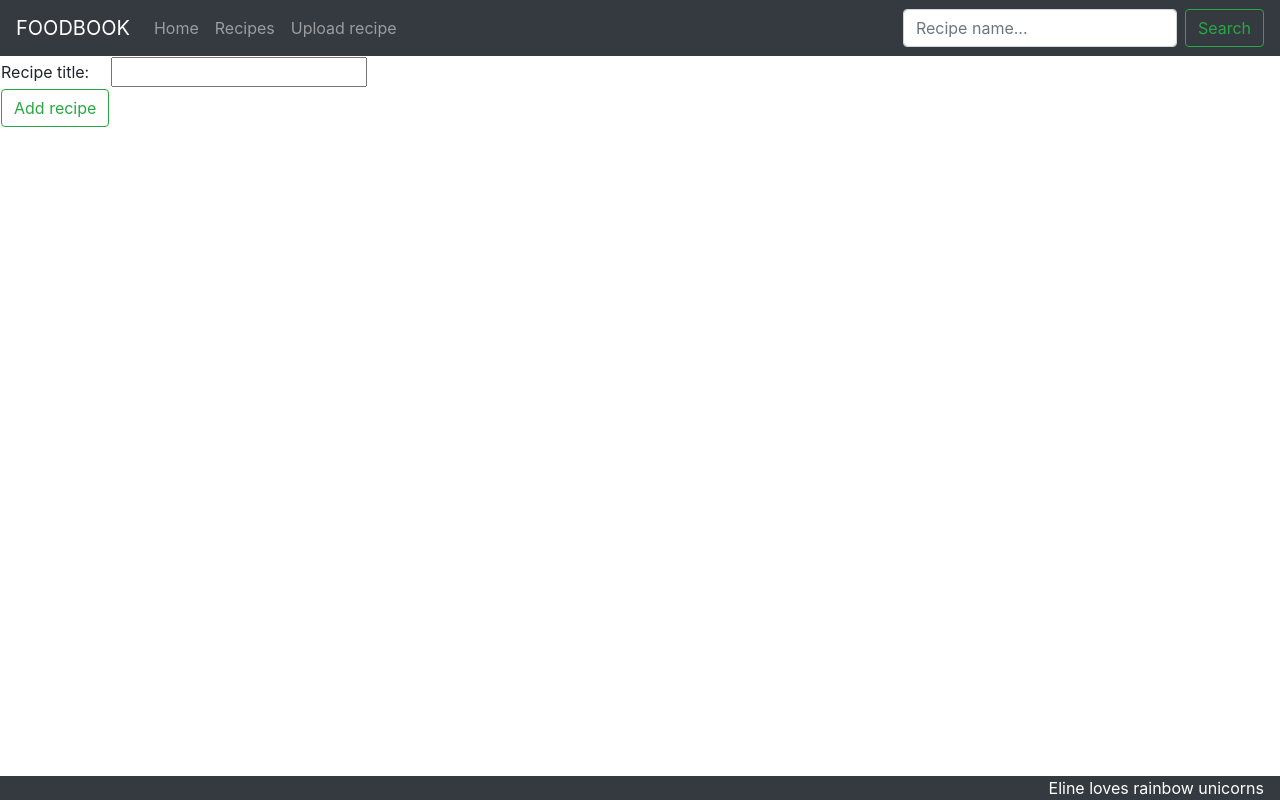
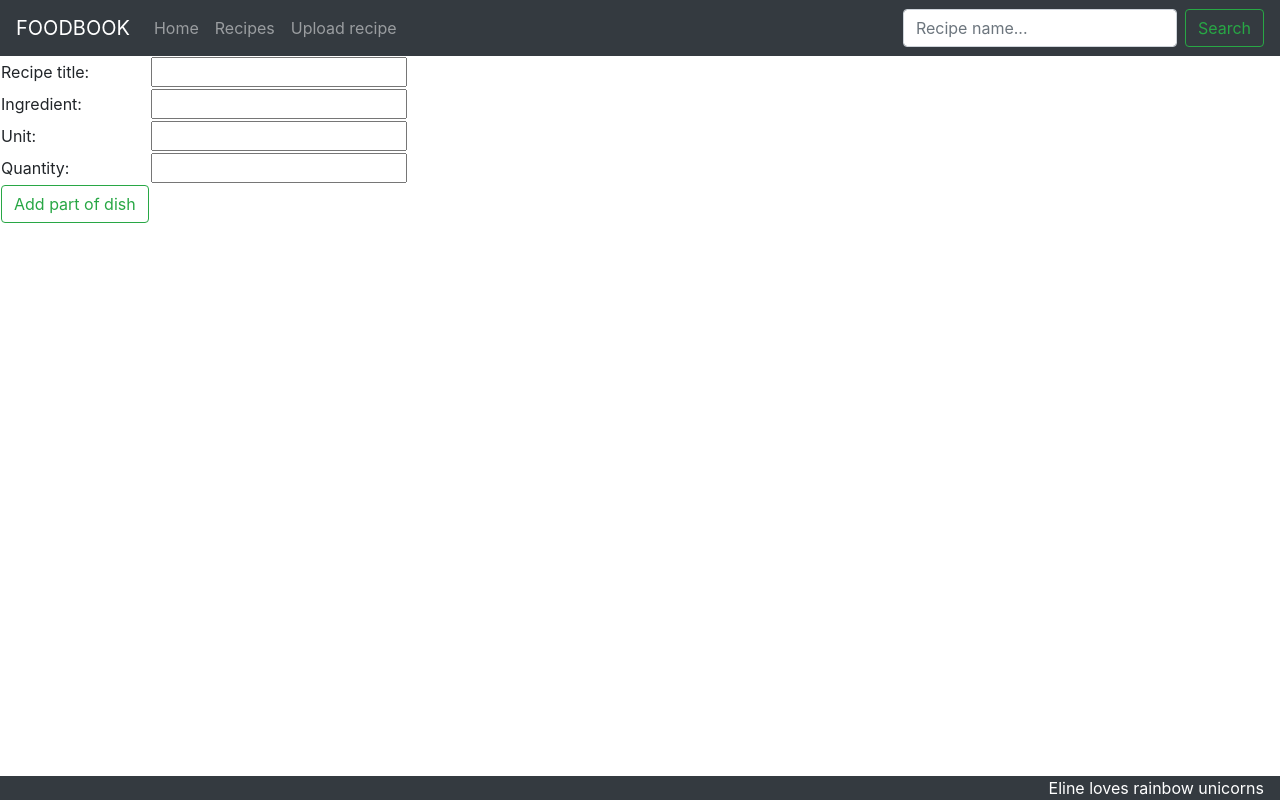
Before and after one commit to Goedendag1994/FoodBookFront, an Angular app: page /upload-recipe in a window 1280 px wide. Built offline with nearby package versions, Linux system fonts and the light colour scheme.

Commit message:
Seventeenth commit

```diff
--- a/src/app/recipe/recipe.component.ts
+++ b/src/app/recipe/recipe.component.ts
@@ -43,4 +43,10 @@ export class RecipeComponent implements OnInit {
       }
 
 
+
+
+
+
+
+
 }
--- a/src/app/upload-recipe/upload-recipe.component.html
+++ b/src/app/upload-recipe/upload-recipe.component.html
@@ -4,9 +4,26 @@
         <td>Recipe title: </td>
         <td><input type="text" [(ngModel)]="recipeTitle"></td>
     </tr>
-
-    <tr><td><button class="btn btn-outline-success my-2 my-sm-0"
-        (click)="addRecipe()">Add recipe</button></td></tr>
+    <tr>
+        <td>Ingredient: </td>
+        <td><input type="text" [(ngModel)]="nameIngredient"></td>
+    </tr>
+    <tr>
+        <td>Unit: </td>
+        <td><input type="text" [(ngModel)]="unit"></td>
+    </tr>
+    <tr>
+        <td>Quantity: </td>
+        <td><input type="text" [(ngModel)]="quantity"></td>
+    </tr>
+    <tr>
+        <td><button class="btn btn-outline-success my-2 my-sm-0"
+                (click)="addRecipe()">Add part of dish</button></td>
+    </tr>
 </table>
 
+
+
+
+
 <router-outlet></router-outlet>
--- a/src/app/upload-recipe/upload-recipe.component.ts
+++ b/src/app/upload-recipe/upload-recipe.component.ts
@@ -1,8 +1,11 @@
 import { Component, OnInit } from '@angular/core';
+import { HttpErrorResponse } from '@angular/common/http';
 import { Recipe } from 'src/domain/recipe';
 import { RecipeService } from 'src/services/recipe.service';
-import { HttpErrorResponse } from '@angular/common/http';
-
+import { PartOfDish } from 'src/domain/partofdish';
+import { PartofdishService } from 'src/services/partofdish.service';
+import { Ingredient } from 'src/domain/ingredient';
+import { IngredientService } from 'src/services/ingredient.service';
 
 @Component({
   selector: 'app-upload-recipe',
@@ -15,18 +18,48 @@ export class UploadRecipeComponent implements OnInit {
   recipe: Recipe;
   recipeTitle: string;
 
+  ingredient: Ingredient;
+  nameIngredient: string;
+
+  partOfDish: PartOfDish
+  unit: string;
+  quantity: number;
 
 
-  constructor(private recipeService: RecipeService) { }
+  constructor(private recipeService: RecipeService, private partOfDishService: PartofdishService, private ingredientService: IngredientService) {}
 
   ngOnInit() {
   }
 
 
+
   public addRecipe() {
     var recipe:Recipe = new Recipe(null, this.recipeTitle);
     this.recipeService.addRecipe(recipe).subscribe(
-      (recipe: Recipe) => {},
+      (recipe: Recipe) => {   this.recipe=recipe; console.log("log recipe check" + this.recipe)},
+      (error: HttpErrorResponse) => alert("Er is een fout opgetreden: " + error.status + " " + error.error + "\n" + "\nMessage:\n" + error.message),
+      () => {console.log("recept toegevoegd");this.addIngredient(); }
+    )
+  }
+
+
+  public addIngredient(){
+    var ingredient:Ingredient = new Ingredient(null, this.nameIngredient, null);
+    this.ingredientService.addIngredient(ingredient).subscribe(
+      (ingredient: Ingredient) => {  this.ingredient = ingredient; console.log(this.ingredient.ingredientId);},
+      (error: HttpErrorResponse) => alert("Er is een fout opgetreden: " + error.status + " " + error.error + "\n" + "\nMessage:\n" + error.message),
+      () => {console.log("ingredient toegevoegd"); this.addPartOfDish();}
+    )
+  }
+
+
+  public addPartOfDish() {
+    // this.recipeService.findByRecipeTitle(this.recipeTitle).subscribe(result => {this.recipe = result; console.log("in log", result)});
+    console.log(this.recipe, "recipe log");
+    // this.ingredientService.findByNameIngredient(this.nameIngredient).subscribe(result2 => this.ingredient = result2);
+    var partOfDish:PartOfDish = new PartOfDish(null, this.ingredient, this.recipe, this.unit, this.quantity);
+    this.partOfDishService.addPartOfDish(partOfDish).subscribe(
+      (partOfDish: PartOfDish) => {console.log("in part of dish log")},
       (error: HttpErrorResponse) => alert("Er is een fout opgetreden: " + error.status + " " + error.error + "\n" + "\nMessage:\n" + error.message),
       () => {console.log("recepten opgehaald"); }
     )
@@ -34,5 +67,4 @@ export class UploadRecipeComponent implements OnInit {
 
 
 
-
 }
--- a/src/domain/ingredient.ts
+++ b/src/domain/ingredient.ts
@@ -2,10 +2,12 @@ export class Ingredient {
 
     private _ingredientId: number;
     private _nameIngredient: string;
+    private _tags: string[];
 
-    constructor(ingredientId: number, nameIngredient: string){
+    constructor(ingredientId: number, nameIngredient: string, tags: string[]){
         this._ingredientId = ingredientId;
         this._nameIngredient = nameIngredient;
+        this._tags = tags;
     }
 
     /**
@@ -41,6 +43,25 @@ export class Ingredient {
     }
 
 
+        /**
+     * Getter tags
+     * @return {string[]}
+     */
+    public get tags(): string[] {
+        return this._tags;
+    }
+
+    /**
+     * Setter nameIngredient
+     * @param {string[]}
+     */
+    public set tags(value: string[]){
+        this._tags = value;
+    }
+
+
+
+
     public toJSON(){
         return{
             ingredientId: this.ingredientId,
--- a/src/domain/partofdish.ts
+++ b/src/domain/partofdish.ts
@@ -9,7 +9,7 @@ export class PartOfDish {
     private _quantity: number;
     private _recipe: Recipe;
 
-    constructor(partOfDishId: number, ingredient: Ingredient, unit: string, quantity: number, recipe: Recipe){
+    constructor(partOfDishId: number, ingredient: Ingredient, recipe: Recipe, unit: string, quantity: number){
         this._partOfDishId = partOfDishId;
         this._ingredient = ingredient;
         this._unit = unit;
--- a/src/services/ingredient.service.ts
+++ b/src/services/ingredient.service.ts
@@ -16,4 +16,13 @@ export class IngredientService {
         return this.http.get<Ingredient[]>(`${environment.foodbookUrl}recipe`);
     }
 
+    public findByNameIngredient(nameIngredient: string): Observable<Ingredient>{
+        return this.http.get<Ingredient>(`${environment.foodbookUrl}ingredient/nameingredient/${nameIngredient}`);
+    }
+
+    public addIngredient(ingredient: Ingredient): Observable<Ingredient>{
+        console.log(JSON.stringify(ingredient));
+        return this.http.post<Ingredient> (`${environment.foodbookUrl}ingredient`, ingredient, this.httpOptions);
+    }
+
 }
--- a/src/services/partofdish.service.ts
+++ b/src/services/partofdish.service.ts
@@ -16,6 +16,12 @@ export class PartofdishService {
         return this.http.get<PartOfDish[]>(`${environment.foodbookUrl}partofdish`);
     }
 
+    public addPartOfDish(partofdish: PartOfDish): Observable<PartOfDish>{
+        console.log(JSON.stringify(partofdish));
+        return this.http.post<PartOfDish> (`${environment.foodbookUrl}partofdish`, partofdish, this.httpOptions);
+    }
+
+
 
     public findByRecipeRecipeId(recipeId: number): Observable<PartOfDish[]>{
         return this.http.get<PartOfDish[]>(`${environment.foodbookUrl}partofdish/${recipeId}`);
--- a/src/services/recipe.service.ts
+++ b/src/services/recipe.service.ts
@@ -22,7 +22,7 @@ export class RecipeService {
     }
 
     public findByRecipeTitle(recipeTitle: string): Observable<Recipe>{
-        return this.http.get<Recipe>(`${environment.foodbookUrl}recipe/recipeTitle/${recipeTitle}`);
+        return this.http.get<Recipe>(`${environment.foodbookUrl}recipe/recipetitle/${recipeTitle}`);
     }
 
     public findByRecipeTitleLike(recipeTitle: string): Observable<Recipe[]>{
```
